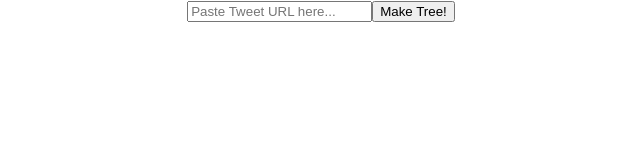
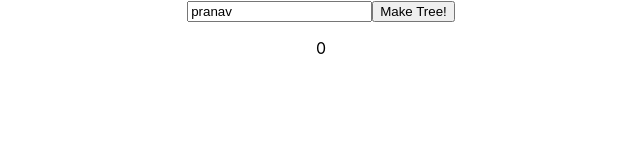
Before and after one commit to pranav-iyer/twitter-tree, a React (Create React App) app in the folder tt_frontend/: page / in a window 1280 px wide. Shown: the top 160 px of the page, without its empty margins (319-959 px from the left). Built offline with nearby package versions, Linux system fonts and the light colour scheme.

Commit message:
Created React components

```diff
--- a/tt_frontend/src/App.js
+++ b/tt_frontend/src/App.js
@@ -1,11 +1,50 @@
 import './App.css';
-import SearchForm from './search'
+import SearchBar from './search'
+import TreeView from './treeview'
+import { useState } from 'react'
 
 
 function App() {
+  const [searchText, setSearchText] = useState("pranav");
+  const [requestedID, setRequestedID] = useState("0");
+  const [isWaiting, setIsWaiting] = useState(false);
+
+  const parseURL = (rawURL) => {
+    var parsedID = rawURL;
+    const lastQuestion = parsedID.lastIndexOf("?");
+    if (lastQuestion >= 0) {
+      parsedID = parsedID.slice(0, lastQuestion)
+    }
+    parsedID = parsedID.slice(parsedID.lastIndexOf("/")+1);
+    return parsedID
+  }
+
+  const handleSearchSubmit = (e) => {
+    e.preventDefault()
+    setRequestedID(parseURL(searchText));
+  }
+
+
+  const handleSearchTextChange = (e) => {
+    setSearchText(e.target.value);
+  };
+
+  const handleIsWaitingChange = (e) => {
+    setIsWaiting(e.target.value);
+  };
+
   return (
     <div className="App">
-      <SearchForm />
+      <SearchBar
+        searchText={searchText}
+        handleSearchTextChange={handleSearchTextChange}
+        handleSearchSubmit={handleSearchSubmit}
+      />
+      <TreeView
+        requestedID={requestedID}
+        isWaiting={isWaiting}
+        handleIsWaitingChange={handleIsWaitingChange}
+      />
     </div>
   );
 }
--- a/tt_frontend/src/search.js
+++ b/tt_frontend/src/search.js
@@ -1,20 +1,16 @@
-const SearchForm = () => {
+const SearchBar = (props) => {
 
 
 	return (
-        <form action="/tree/" method="get">
-            <label htmlFor="main-search">
-                <span className='visually-hidden'>Paste Tweet URL here</span>
-            </label>
+		<form onSubmit={props.handleSearchSubmit}>
 			<input
-                type="text"
-                id="main-search"
-                name="tweet-id"
 				placeholder="Paste Tweet URL here..."
+				value={props.searchText}
+				onChange={props.handleSearchTextChange}
 			/>
 			<button type="submit">Make Tree!</button>
 		</form>
 	)
 }
 
-export default SearchForm;
+export default SearchBar;
--- /dev/null
+++ b/tt_frontend/src/treeview.js
@@ -0,0 +1,6 @@
+const TreeView = (props) => {
+
+  return <p>{props.requestedID}</p>
+}
+
+export default TreeView
```
Lines whose indentation alone changed are shown as unchanged.
